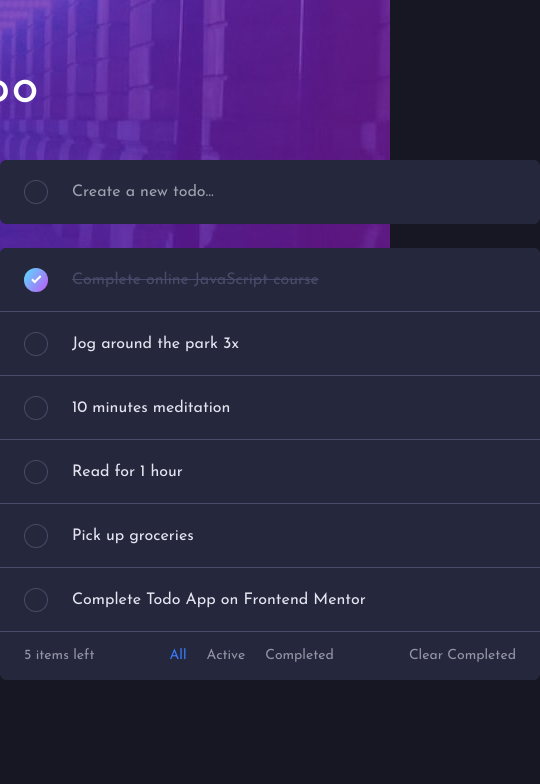
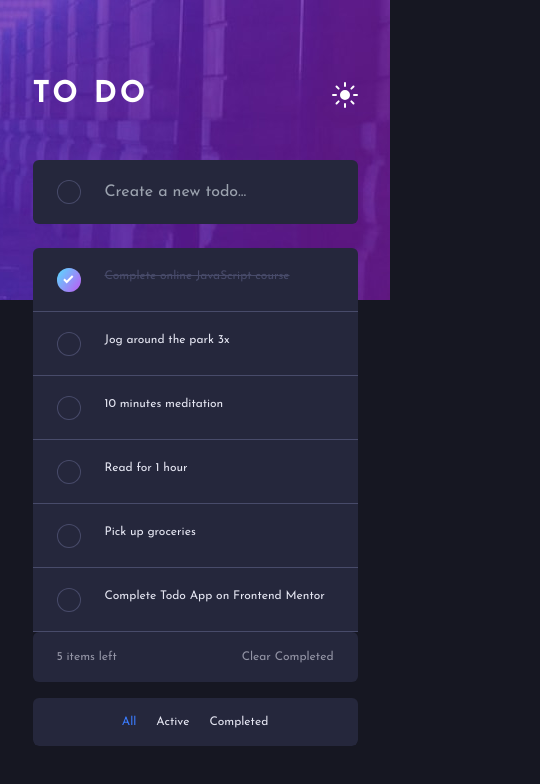
Before and after one commit to dawidwojtaszek/frontendmentor, a Next.js app in the folder todo-app-main/: page / in a window 390 px wide. Shown: the top 784 px of the page, 540 px wide, since content can reach past the window. Built offline with nearby package versions, Linux system fonts and the light colour scheme.

Commit message:
add mobile styles

```diff
--- a/todo-app-main/src/app/components/add-todo.jsx
+++ b/todo-app-main/src/app/components/add-todo.jsx
@@ -18,7 +18,7 @@ const AddTodo = () => {
     setInputState(e.target.value);
   };
   return (
-    <div className=" bg-white w-[540px] h-16 mx-auto rounded-md mb-6 px-6 py-5 flex items-center justify-start dark:bg-veryDarkDesaturatedBlue  ">
+    <div className=" bg-white w-[325px] h-16 mx-auto rounded-md mb-6 px-6 py-5 flex items-center justify-start dark:bg-veryDarkDesaturatedBlue md:w-[540px] ">
       <div className=" flex-shrink-0 w-[24px] h-[24px] rounded-full bg-veryLightGrayishBlue flex items-center justify-center dark:bg-veryDarkGrayishBlue">
         <div className="w-[22px] h-[22px] bg-white rounded-full dark:bg-veryDarkDesaturatedBlue"></div>
       </div>
--- a/todo-app-main/src/app/components/header.jsx
+++ b/todo-app-main/src/app/components/header.jsx
@@ -28,7 +28,7 @@ const Header = () => {
           objectFit="cover"
           objectPosition="center"
         />
-        <div className="absolute w-[540px] mt-[80px] flex justify-between items-center">
+        <div className="absolute w-[325px] mt-[80px] flex justify-between items-center md:w-[540px]">
           <h1 className="text-white font-bold text-3xl leading-none tracking-widest my-0">
             TO DO
           </h1>
--- a/todo-app-main/src/app/components/todo-container.jsx
+++ b/todo-app-main/src/app/components/todo-container.jsx
@@ -35,18 +35,15 @@ const TodoContainer = () => {
 
   return (
     <div className="w-full absolute mt-[-140px] mx-auto ">
-      {/* <div className=" bg-white w-[540px] h-16 mx-auto rounded-md mb-6 px-6 py-5 dark:bg-veryDarkDesaturatedBlue  ">
-
-      </div> */}
       <AddTodo />
-      <div className="w-[540px] mx-auto overflow-hidden rounded-md bg-white   dark:bg-veryDarkDesaturatedBlue ">
+      <div className="w-[325px] mx-auto overflow-hidden rounded-md  md:w-[540px]">
         {filteredTodos.map((e) => (
           <Todo key={e.id} todo={e} />
         ))}
 
-        <div className="h-12 px-6 py-4 flex justify-between items-center  text-darkGrayishBlue text-sm">
+        <div className="rounded-md text-xs h-[50px] px-6 py-4 flex justify-between items-center bg-white   dark:bg-veryDarkDesaturatedBlue text-darkGrayishBlue md:text-sm">
           <div className=" ">{itemsLeft.length} items left</div>
-          <div>
+          <div className="hidden md:block">
             <button
               className={`${
                 currentFilter === "all" ? "active-btn" : ""
@@ -87,6 +84,39 @@ const TodoContainer = () => {
             </button>
           </div>
         </div>
+        {/* Mobile */}
+        <div className=" rounded-md mt-4 bg-white text-xs h-12 w-full overflow-hidden flex justify-center items-center md:hidden dark:bg-veryDarkDesaturatedBlue dark:text-veryLightGrayishBlue">
+          <button
+            className={`${
+              currentFilter === "all" ? "active-btn" : ""
+            } hover:text-veryDarkBlue dark:hover:text-veryLightGray`}
+            onClick={() => {
+              setCurrentFilter("all");
+            }}
+          >
+            All
+          </button>
+          <button
+            className={`${
+              currentFilter === "active" ? "active-btn" : ""
+            } mx-5 hover:text-veryDarkBlue dark:hover:text-veryLightGray`}
+            onClick={() => {
+              setCurrentFilter("active");
+            }}
+          >
+            Active
+          </button>
+          <button
+            className={`${
+              currentFilter === "completed" ? "active-btn" : ""
+            } hover:text-veryDarkBlue dark:hover:text-veryLightGray`}
+            onClick={() => {
+              setCurrentFilter("completed");
+            }}
+          >
+            Completed
+          </button>
+        </div>
       </div>
     </div>
   );
--- a/todo-app-main/src/app/components/todo.jsx
+++ b/todo-app-main/src/app/components/todo.jsx
@@ -23,7 +23,7 @@ const Todo = ({ todo }) => {
   };
 
   return (
-    <div className="todo-custom-style bg-white w-ful h-16   px-6 py-5 border-b border-veryLightGrayishBlue flex justify-between items-center  dark:bg-veryDarkDesaturatedBlue dark:border-veryDarkGrayishBlue ">
+    <div className="text-xs todo-custom-style bg-white w-ful h-16   px-6 py-5 border-b border-veryLightGrayishBlue flex justify-between items-center  dark:bg-veryDarkDesaturatedBlue dark:border-veryDarkGrayishBlue md:text-base">
       <label
         className={`
           ${
--- a/todo-app-main/tailwind.config.js
+++ b/todo-app-main/tailwind.config.js
@@ -6,6 +6,9 @@ module.exports = {
     "./src/app/**/*.{js,ts,jsx,tsx,mdx}",
   ],
   theme: {
+    screens: {
+      md: "575px",
+    },
     colors: {
       veryLightGray: "hsl(0, 0%, 98%)",
       veryLightGrayishBlue: "hsl(236, 33%, 92%)",
@@ -24,7 +27,6 @@ module.exports = {
       white: "#fff",
       black: "#000",
     },
-
     extend: {},
   },
   darkMode: "class",
```
